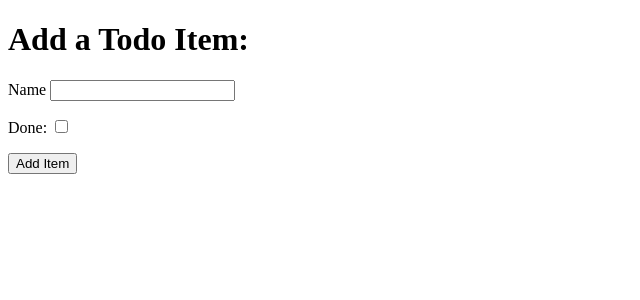
After one commit to CarlG96/ci-fsf-hello-django, a Django app: page /add in a window 1280 px wide. The commit adds this page. Shown: the top 300 px of the page, without its empty margins (0-640 px from the left). Run offline with Django 3.2, Linux system fonts and the light colour scheme.

Commit message:
Add create CRUD functionality

```diff
--- a/django_todo/urls.py
+++ b/django_todo/urls.py
@@ -15,9 +15,10 @@ Including another URLconf
 """
 from django.contrib import admin
 from django.urls import path
-from todo.views import get_todo_list
+from todo.views import get_todo_list, add_item
 
 urlpatterns = [
     path('admin/', admin.site.urls),
-    path('', get_todo_list, name='get_todo_list')
+    path('', get_todo_list, name='get_todo_list'),
+    path('add', add_item, name='add_item')
 ]
--- a/todo/models.py
+++ b/todo/models.py
@@ -1,4 +1,5 @@
 from django.db import models
+
 
 # Create your models here.
 class Item(models.Model):
--- /dev/null
+++ b/todo/templates/todo/add_item.html
@@ -0,0 +1,33 @@
+<!DOCTYPE html>
+<html lang="en">
+<head>
+    <meta charset="UTF-8">
+    <meta http-equiv="X-UA-Compatible" content="IE=edge">
+    <meta name="viewport" content="width=device-width, initial-scale=1.0">
+    <title>Document</title>
+</head>
+<body>
+    <h1>Add a Todo Item:</h1>
+    <form action="add" method="POST">
+        {% csrf_token %}
+        <div>
+            <p>
+                <label for="id_name">Name</label>
+                <input type="text" id="id_name" name="item_name"/>
+            </p>
+        </div>
+        <div>
+            <p>
+                <label for="id_done">Done:</label>
+                <input type="checkbox" id="id_done" name="done"/>
+            </p>
+            </p>
+        </div>
+        <div>
+            <p>
+            <button type="submit">Add Item</button>
+            </p>
+        </div>
+    </form>
+</body>
+</html>
--- a/todo/views.py
+++ b/todo/views.py
@@ -1,5 +1,20 @@
-from django.shortcuts import render
+from django.shortcuts import render, redirect
+from .models import Item
+# Create your views here.
 
-# Create your views here.
+
 def get_todo_list(request):
-    return render(request, 'todo/todo_list.html')
+    items = Item.objects.all()
+    context = {
+        'items': items
+    }
+    return render(request, 'todo/todo_list.html', context)
+
+def add_item(request):
+    if request.method == 'POST':
+        name = request.POST.get('item_name')
+        done = 'done' in request.POST
+        Item.objects.create(name=name, done=done)
+
+        return redirect('get_todo_list')
+    return render(request, 'todo/add_item.html')
```
Also changed, not shown: todo/templates/todo/todo_list.html (+14 -0 lines), db.sqlite3.
